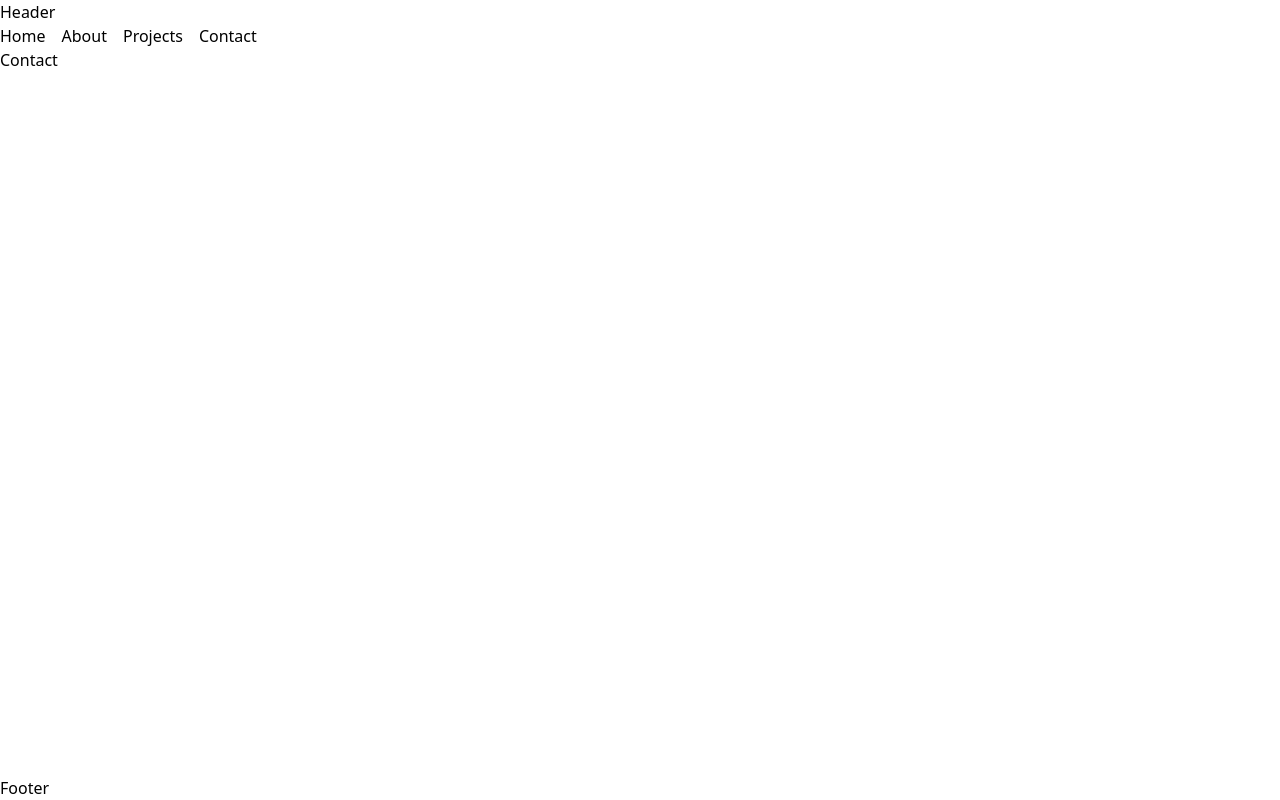
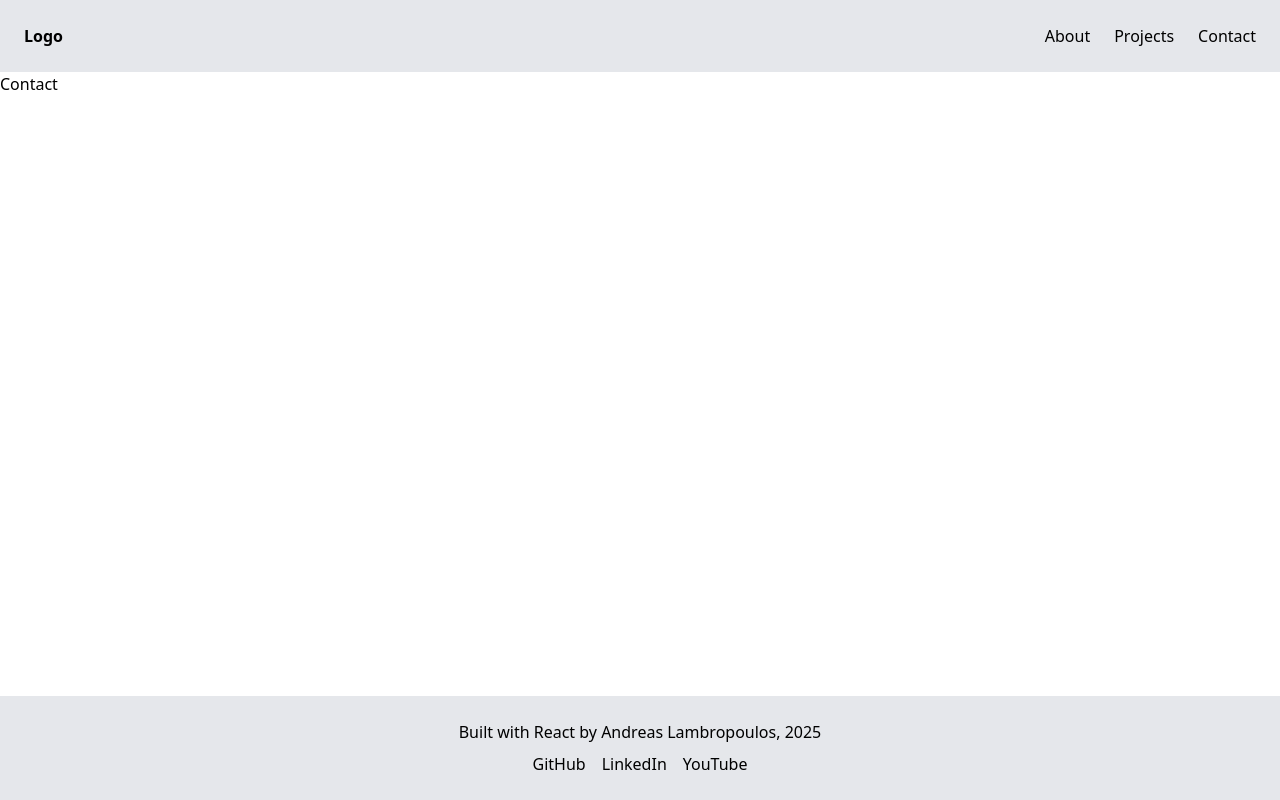
Before and after one commit to andlamb2002/portfolio, a React (Vite) app: page /contact in a window 1280 px wide. Built offline with nearby package versions, Linux system fonts and the light colour scheme.

Commit message:
Header and Footer

```diff
--- a/src/Components/Footer.jsx
+++ b/src/Components/Footer.jsx
@@ -1,9 +1,22 @@
 import React from 'react'
 
 function Footer() {
-  return (
-    <div>Footer</div>
-  )
+    const year = new Date().getFullYear();
+
+    return (
+        <div className="bg-gray-200 py-6">
+            <div className="px-6 flex flex-col items-center">
+
+                <span>Built with React by Andreas Lambropoulos, {year}</span>
+
+                <ul className="flex space-x-4 mt-2">
+                    <li><a href="https://github.com/andlamb2002" target="_blank" rel="noopener noreferrer">GitHub</a></li>
+                    <li><a href="https://www.linkedin.com/in/andreas-k-lambropoulos/" target="_blank" rel="noopener noreferrer">LinkedIn</a></li>
+                    <li><a href="https://www.youtube.com/@andreaslambropoulos1159" target="_blank" rel="noopener noreferrer">YouTube</a></li>
+                </ul>
+            </div>
+        </div>
+    );
 }
 
 export default Footer
--- a/src/Components/Header.jsx
+++ b/src/Components/Header.jsx
@@ -4,17 +4,22 @@ import { Link } from 'react-router-dom';
 
 function Header() {
     return (
-    <div className="sticky">
-        Header
+        <div className="sticky top-0 w-full bg-gray-200 py-6">
+            <div className="px-6 flex justify-between items-center">
+                <div className="text-left">
+                    <Link to="/" className="font-bold">
+                        Logo
+                    </Link>
+                </div>
                 <nav>
-            <ul className="flex space-x-4">
-            <li><Link to="/">Home</Link></li>
+                    <ul className="flex space-x-6">
                         <li><Link to="/about">About</Link></li>
                         <li><Link to="/projects">Projects</Link></li>
                         <li><Link to="/contact">Contact</Link></li>
                     </ul>
                 </nav>
             </div>
+        </div>
     )
 }
 
```
Also changed, not shown: src/App.jsx (indentation only). Lines whose indentation alone changed are shown as unchanged.
